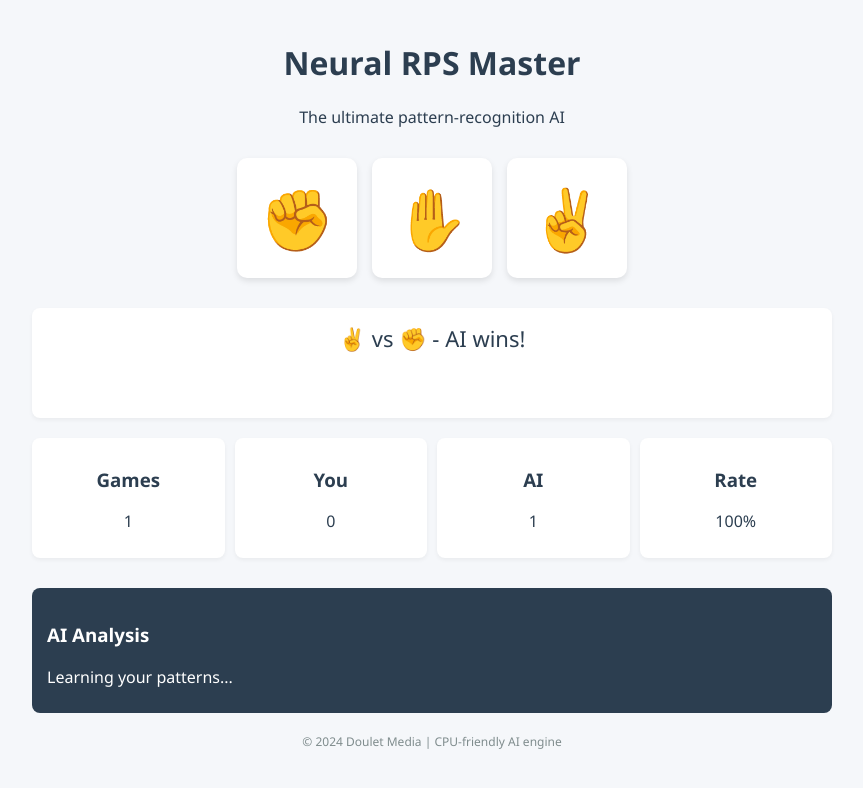
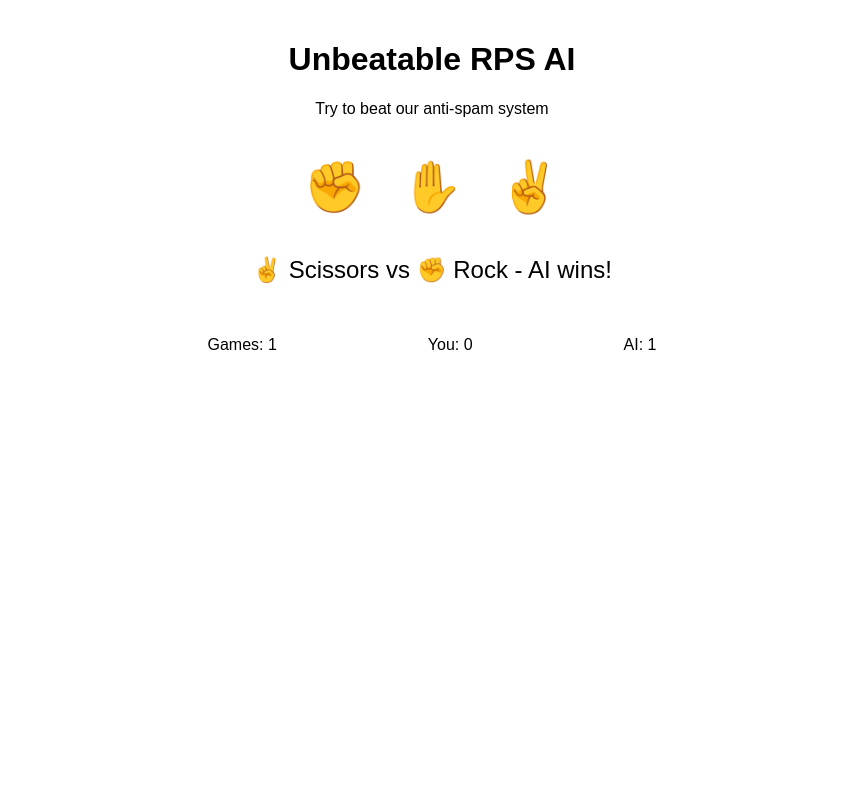
Before and after one commit to changcheng967/RPS-Bot, a plain HTML site: page index.html in a window 1280 px wide. Both pictures are taken after a click on the element "✌️". Shown: the whole page, without its empty margins (208-1071 px from the left). Drawn offline with Linux system fonts and the light colour scheme.

Commit message:
Update index.html

```diff
--- a/index.html
+++ b/index.html
@@ -3,86 +3,51 @@
 <head>
     <meta charset="UTF-8">
     <meta name="viewport" content="width=device-width, initial-scale=1.0">
-    <title>Neural RPS Master | Doulet Media</title>
+    <title>Unbeatable RPS AI | Doulet Media</title>
     <style>
         body {
-            font-family: 'Segoe UI', Tahoma, Geneva, Verdana, sans-serif;
-            max-width: 800px;
+            font-family: Arial, sans-serif;
+            max-width: 600px;
             margin: 0 auto;
             padding: 20px;
             text-align: center;
-            background-color: #f5f7fa;
-            color: #2c3e50;
         }
         .choices {
             display: flex;
             justify-content: center;
             gap: 15px;
             margin: 30px 0;
-            flex-wrap: wrap;
         }
         .choice {
-            font-size: 60px;
+            font-size: 50px;
             cursor: pointer;
             padding: 10px;
             border-radius: 10px;
             transition: all 0.2s;
-            background-color: white;
-            box-shadow: 0 3px 6px rgba(0,0,0,0.1);
-            width: 100px;
-            height: 100px;
-            display: flex;
-            align-items: center;
-            justify-content: center;
         }
         .choice:hover {
-            transform: translateY(-3px);
-            box-shadow: 0 6px 12px rgba(0,0,0,0.15);
+            transform: scale(1.1);
         }
         #result {
-            font-size: 22px;
+            font-size: 24px;
             margin: 20px 0;
-            min-height: 80px;
-            padding: 15px;
-            background-color: white;
-            border-radius: 8px;
-            box-shadow: 0 2px 4px rgba(0,0,0,0.05);
+            min-height: 60px;
         }
         .stats {
-            display: grid;
-            grid-template-columns: repeat(4, 1fr);
-            gap: 10px;
+            display: flex;
+            justify-content: space-around;
             margin: 20px 0;
         }
-        .stat {
-            background-color: white;
-            padding: 10px;
-            border-radius: 8px;
-            box-shadow: 0 2px 4px rgba(0,0,0,0.05);
-        }
-        .analysis {
-            margin-top: 30px;
-            padding: 15px;
-            background-color: #2c3e50;
-            color: white;
-            border-radius: 8px;
-            text-align: left;
-        }
-        .pattern-display {
-            font-family: monospace;
-            font-size: 16px;
+        .anti-spam {
+            color: red;
+            font-weight: bold;
             margin-top: 10px;
-        }
-        .footer {
-            margin-top: 20px;
-            color: #7f8c8d;
-            font-size: 12px;
         }
     </style>
 </head>
 <body>
-    <h1>Neural RPS Master</h1>
-    <p>The ultimate pattern-recognition AI</p>
+    <h1>Unbeatable RPS AI</h1>
+    <p>Try to beat our anti-spam system</p>
 
     <div class="choices">
         <div class="choice" data-choice="rock">✊</div>
@@ -93,52 +58,24 @@
     <div id="result">Make your move!</div>
 
     <div class="stats">
-        <div class="stat">
-            <h3>Games</h3>
-            <p id="games">0</p>
-        </div>
-        <div class="stat">
-            <h3>You</h3>
-            <p id="wins">0</p>
-        </div>
-        <div class="stat">
-            <h3>AI</h3>
-            <p id="losses">0</p>
-        </div>
-        <div class="stat">
-            <h3>Rate</h3>
-            <p id="rate">0%</p>
-        </div>
-    </div>
-
-    <div class="analysis">
-        <h3>AI Analysis</h3>
-        <div id="analysis">Initializing pattern recognition...</div>
-        <div class="pattern-display" id="pattern"></div>
-    </div>
-
-    <div class="footer">
-        <p>© 2024 Doulet Media | CPU-friendly AI engine</p>
+        <div>Games: <span id="games">0</span></div>
+        <div>You: <span id="wins">0</span></div>
+        <div>AI: <span id="ai-wins">0</span></div>
     </div>
 
     <script>
-        // Optimized game state
-        const state = {
+        // Ultra-efficient game state
+        const game = {
             history: [],
+            lastMove: null,
+            streak: 0,
             counts: {rock: 0, paper: 0, scissors: 0},
-            streaks: {rock: 0, paper: 0, scissors: 0},
-            lastMove: null,
-            transitions: {
-                rock: {rock: 0, paper: 0, scissors: 0},
-                paper: {rock: 0, paper: 0, scissors: 0},
-                scissors: {rock: 0, paper: 0, scissors: 0}
-            },
             games: 0,
             wins: 0,
-            losses: 0
+            aiWins: 0
         };
 
-        // Lightweight move relationships
+        // Move relationships
         const beats = {
             rock: 'scissors',
             paper: 'rock',
@@ -146,15 +83,13 @@
         };
 
         const emoji = {
-            rock: '✊',
-            paper: '✋',
-            scissors: '✌️'
+            rock: '✊ Rock',
+            paper: '✋ Paper',
+            scissors: '✌️ Scissors'
         };
 
         // DOM elements
         const resultEl = document.getElementById('result');
-        const analysisEl = document.getElementById('analysis');
-        const patternEl = document.getElementById('pattern');
 
         // Event listeners
         document.querySelectorAll('.choice').forEach(choice => {
@@ -165,132 +100,79 @@
         });
 
         function play(userMove) {
-            // Update game state
-            state.games++;
-            state.counts[userMove]++;
+            game.games++;
+            game.counts[userMove]++;
 
-            // Track streaks
-            if (userMove === state.lastMove) {
-                state.streaks[userMove]++;
+            // Detect repeated moves
+            if (userMove === game.lastMove) {
+                game.streak++;
+
+                // INSTANT SPAM PROTECTION (after 2 repeats)
+                if (game.streak >= 2) {
+                    const aiMove = beats[userMove];
+                    const result = `${emoji[userMove]} vs ${emoji[aiMove]} - AI wins! (Anti-spam)`;
+                    resultEl.innerHTML = result + '<div class="anti-spam">Spam detected!</div>';
+                    game.aiWins++;
+                    updateStats();
+                    game.lastMove = userMove;
+                    return;
+                }
             } else {
-                state.streaks[userMove] = 1;
+                game.streak = 0;
             }
 
-            // Update transitions
-            if (state.lastMove) {
-                state.transitions[state.lastMove][userMove]++;
-            }
-
-            // AI makes its move
+            // Normal AI decision
             const aiMove = getAIMove(userMove);
 
             // Determine winner
-            let outcome;
+            let result;
             if (userMove === aiMove) {
-                outcome = 'tie';
+                result = `${emoji[userMove]} vs ${emoji[aiMove]} - Tie!`;
             } else if (beats[userMove] === aiMove) {
-                outcome = 'win';
-                state.wins++;
+                result = `${emoji[userMove]} vs ${emoji[aiMove]} - You win!`;
+                game.wins++;
             } else {
-                outcome = 'lose';
-                state.losses++;
+                result = `${emoji[userMove]} vs ${emoji[aiMove]} - AI wins!`;
+                game.aiWins++;
             }
 
-            // Update history
-            state.history.push(userMove);
-            state.lastMove = userMove;
+            // Update game
+            resultEl.textContent = result;
+            game.history.push(userMove);
+            game.lastMove = userMove;
 
-            // Keep history lean (max 50 moves)
-            if (state.history.length > 50) {
-                state.history.shift();
-            }
+            // Keep history lean
+            if (game.history.length > 20) game.history.shift();
 
-            // Update UI
-            updateUI(userMove, aiMove, outcome);
+            updateStats();
         }
 
         function getAIMove(userMove) {
-            // 1. Immediate spam detection (3+ repeats)
-            if (state.streaks[userMove] >= 3) {
-                return beats[userMove];
+            // 1. If losing streak, change strategy
+            if (game.aiWins < game.wins - 5) {
+                return beats[beats[userMove]]; // Counter expected counter
             }
 
-            // 2. Markov chain prediction
-            if (state.lastMove && state.games > 5) {
-                const predictions = state.transitions[state.lastMove];
-                const total = predictions.rock + predictions.paper + predictions.scissors;
+            // 2. Frequency analysis
+            const total = game.games || 1;
+            if (total > 5) {
+                const rockFreq = game.counts.rock / total;
+                const paperFreq = game.counts.paper / total;
 
-                if (total > 3) { // Enough data
-                    let bestMove = 'rock';
-                    let highest = predictions.rock;
-
-                    if (predictions.paper > highest) {
-                        bestMove = 'paper';
-                        highest = predictions.paper;
-                    }
-                    if (predictions.scissors > highest) {
-                        bestMove = 'scissors';
-                    }
-
-                    return beats[bestMove];
-                }
+                // Weighted random based on opponent's habits
+                const rand = Math.random();
+                if (rand < rockFreq * 0.85) return 'paper';
+                if (rand < (rockFreq + paperFreq) * 0.85) return 'scissors';
             }
 
-            // 3. Frequency analysis
-            const total = state.games || 1;
-            const rockFreq = state.counts.rock / total;
-            const paperFreq = state.counts.paper / total;
-
-            // Weighted random based on opponent's frequencies
-            const rand = Math.random();
-            if (rand < rockFreq * 0.9) return 'paper';
-            if (rand < (rockFreq + paperFreq) * 0.9) return 'scissors';
-            return 'rock';
+            // 3. Fallback
+            return ['rock','paper','scissors'][Math.floor(Math.random()*3)];
         }
 
-        function updateUI(userMove, aiMove, outcome) {
-            // Update result
-            let resultText = `${emoji[userMove]} vs ${emoji[aiMove]} - `;
-            resultText += outcome === 'win' ? 'You win!' :
-                         outcome === 'lose' ? 'AI wins!' : 'Tie!';
-            resultEl.textContent = resultText;
-
-            // Update stats
-            document.getElementById('games').textContent = state.games;
-            document.getElementById('wins').textContent = state.wins;
-            document.getElementById('losses').textContent = state.losses;
-            document.getElementById('rate').textContent =
-                Math.round((state.losses / state.games) * 100) + '%';
-
-            // Update analysis
-            updateAnalysis();
-        }
-
-        function updateAnalysis() {
-            if (state.games < 3) {
-                analysisEl.textContent = 'Learning your patterns...';
-                return;
-            }
-
-            let analysis = '';
-
-            // Detect spam
-            for (const move in state.streaks) {
-                if (state.streaks[move] >= 3) {
-                    analysis += `You're repeating ${move}! `;
-                }
-            }
-
-            // Frequency analysis
-            const total = state.games;
-            analysis += `You play: R ${Math.round(state.counts.rock/total*100)}%, `;
-            analysis += `P ${Math.round(state.counts.paper/total*100)}%, `;
-            analysis += `S ${Math.round(state.counts.scissors/total*100)}%`;
-
-            analysisEl.textContent = analysis;
-
-            // Show recent pattern
-            patternEl.textContent = state.history.slice(-10).join(' → ');
+        function updateStats() {
+            document.getElementById('games').textContent = game.games;
+            document.getElementById('wins').textContent = game.wins;
+            document.getElementById('ai-wins').textContent = game.aiWins;
         }
     </script>
 </body>
```
